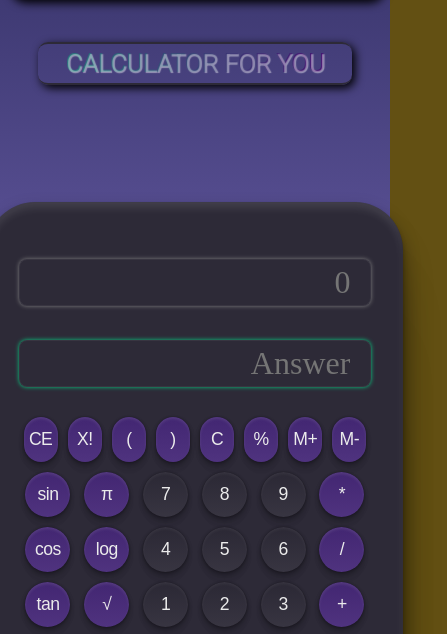
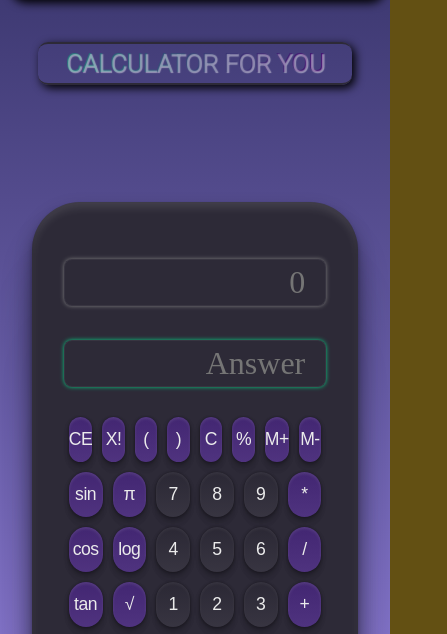
Before and after one commit to Ctoic/CalHub, a plain HTML site: page index.html in a window 390 px wide. Shown: the part 195-829 px from the top of the page, 447 px wide, since content can reach past the window. Drawn offline with Linux system fonts and the light colour scheme.

Commit message:
Added-Responsivness

```diff
--- a/style.css
+++ b/style.css
@@ -235,7 +235,7 @@ body {
   box-shadow: 0 0 5px rgba(0, 0, 0, 0.5), inset 0 0 5px rgba(255, 255, 255, 0.1);
 }
 
-@media (max-width: 400px) {
+@media (max-width: 600px) {
   .row input {
     font-size: 20px;
     border-radius: 5px;
@@ -264,6 +264,31 @@ body {
 
   .container {
     height: 100vh;
+  }
+  .container-calculator{
+    width: 500px;
+  }
+}
+
+@media (max-width: 700px) {
+  .container-calculator{
+    width: 600px;
+  }
+}
+
+@media (max-width: 600px) {
+  .container-calculator{
+    width:500px;
+  }
+}
+@media (max-width: 500px) {
+  .container-calculator{
+    width: 400px;
+  }
+}
+@media (max-width: 400px){
+  .container-calculator{
+    width: 375px;
   }
 }
 
```
